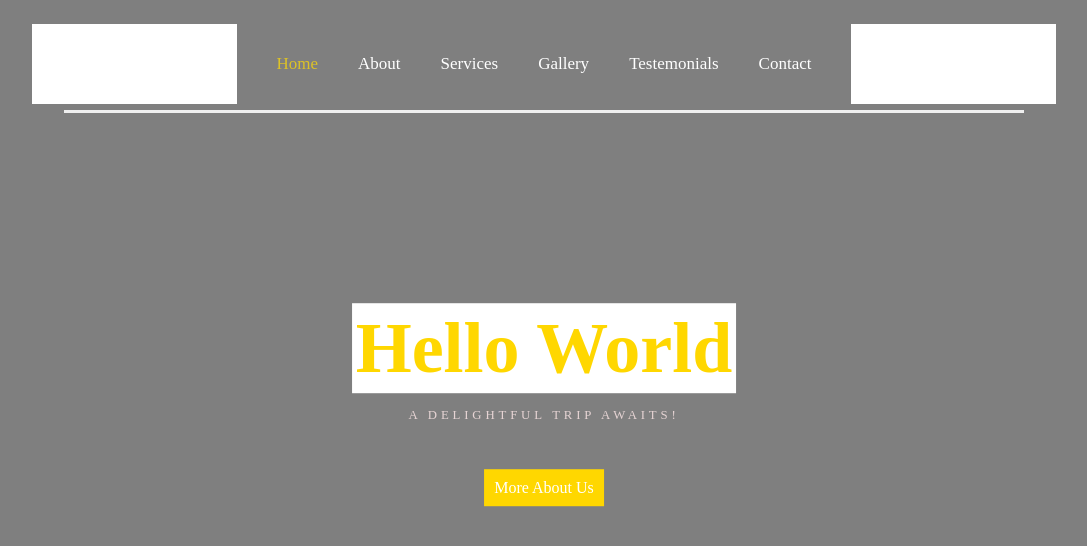
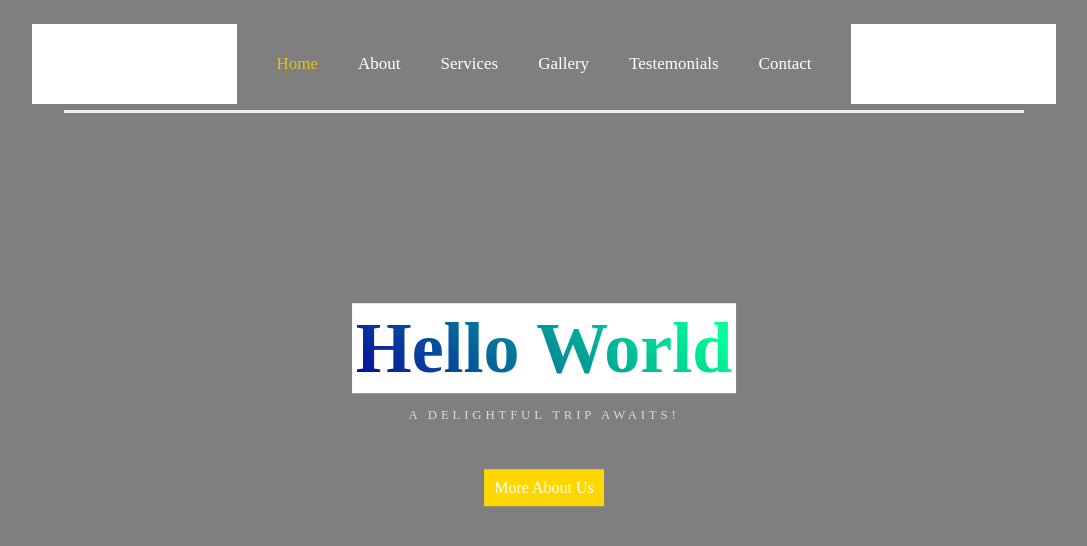
Before and after one commit to 2kuponi/testfN1, a plain HTML site: page index.html in a window 1280 px wide. Shown: the whole page, without its empty margins (96-1183 px from the left). Drawn offline with Linux system fonts and the light colour scheme.

Commit message:
Update style.css

```diff
--- a/style.css
+++ b/style.css
@@ -103,14 +103,14 @@ nav ul li a.activep {
 }
 
 #home .homecontent h1 {
-    background: #fff;
     font-size: 4.5em;
     text-transform: capitalize;
     font-weight: 900;
     padding: 0.05em;
     margin-bottom: 0.2em;
-    color: gold;
-    /* border-radius: 10px; */
+    background: -webkit-linear-gradient(45deg, #09009f, #00ff95 90%);
+    -webkit-background-clip: text;
+    -webkit-text-fill-color: transparent;
 }
 
 #home .homecontent p {
```
